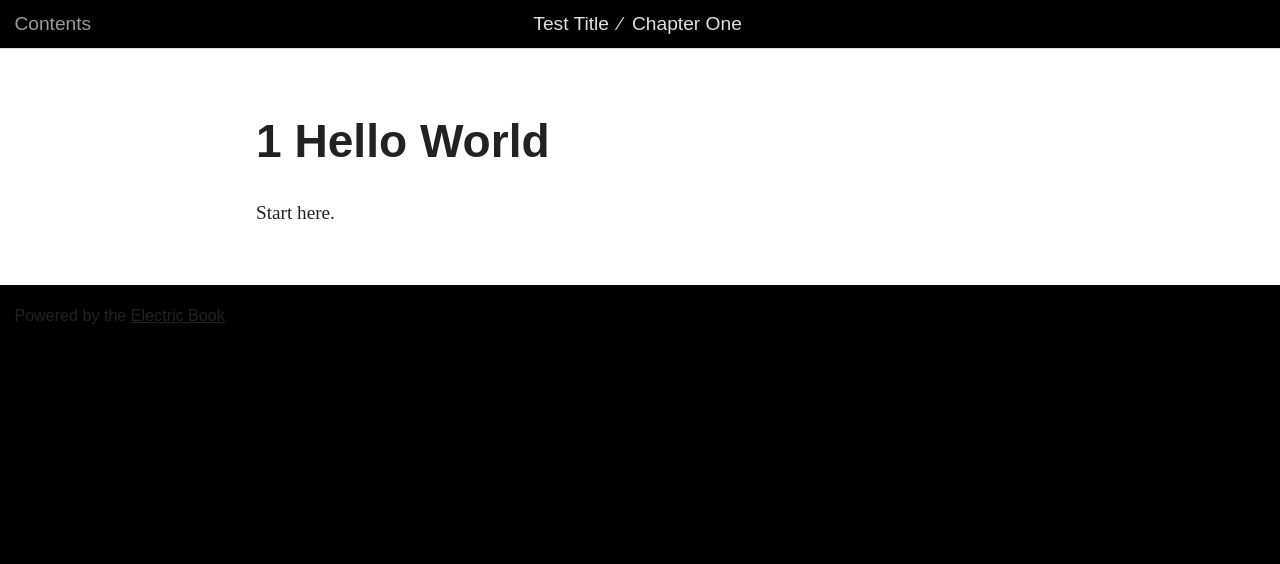
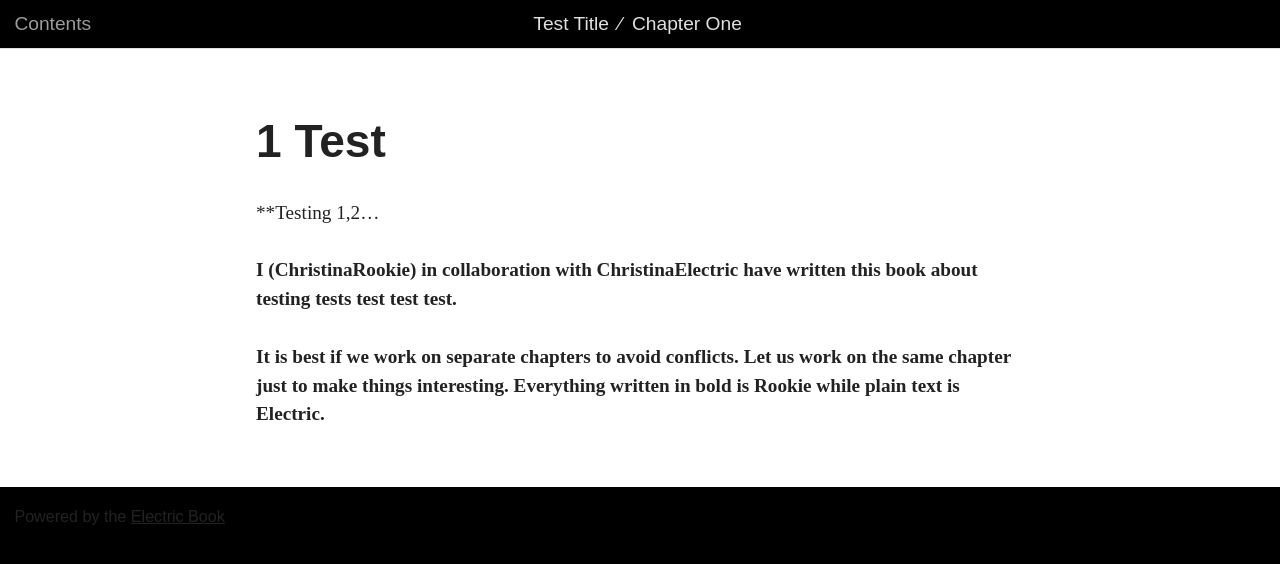
Before and after one commit to arthurattwell/test-eb, a Jekyll site: the page built from book/text/01.md, in a window 1280 px wide. Shown: the top 564 px of the page. Built offline with Jekyll 4.4.1, drawn with Linux system fonts in a browser that asks for light colours.

Commit message:
Update chapter 1 (conflict please)

```diff
--- a/book/text/01.md
+++ b/book/text/01.md
@@ -3,6 +3,10 @@ title: "1. Hello World"
 style: chapter page-1
 ---
 
-# **1** Hello World
+# **1** Test
 
-Start here.
+**Testing 1,2...
+
+**I (ChristinaRookie) in collaboration with ChristinaElectric have written this book about testing tests test test test.**
+
+**It is best if we work on separate chapters to avoid conflicts. Let us work on the same chapter just to make things interesting. Everything written in bold is Rookie while plain text is Electric.**
```
